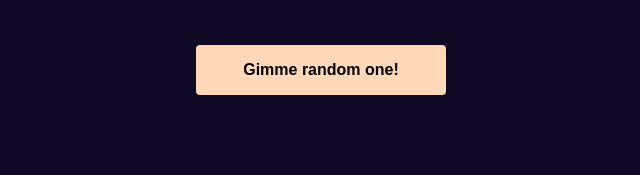
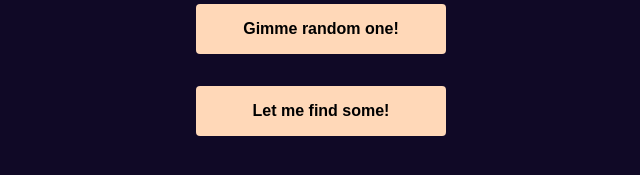
Before and after one commit to manduulya/randow-jokes, a React (Create React App) app: page / in a window 1280 px wide. Shown: the part 445-620 px from the top of the page, without its empty margins (319-959 px from the left). Built offline with nearby package versions, Linux system fonts and the light colour scheme.

Commit message:
Search component initiated

```diff
--- a/src/App.js
+++ b/src/App.js
@@ -2,6 +2,7 @@ import './App.css';
 import GenerateJokes from './Components/generateJokes';
 import './Components/Button.css'
 import logo from './assets/emoji.png'
+import SearchJokes from './Components/SearchJokes';
 
 function App() {
 
@@ -15,6 +16,7 @@ function App() {
       </section>
       <section>
         <GenerateJokes />
+        <SearchJokes />
       </section>
     </main>
   );
--- a/src/Components/SearchJokes.js
+++ b/src/Components/SearchJokes.js
@@ -1,4 +1,5 @@
 import React from 'react';
+import './Button.css'
 
 
 export default class SearchJokes extends React.Component {
@@ -6,7 +7,7 @@ export default class SearchJokes extends React.Component {
     render() {
         return (
             <section>
-                <button>Let me find some!</button>
+                <button type='submit' id='button'>Let me find some!</button>
             </section>
         )
     }
```
Also changed, not shown: src/Components/Button.js (added).
